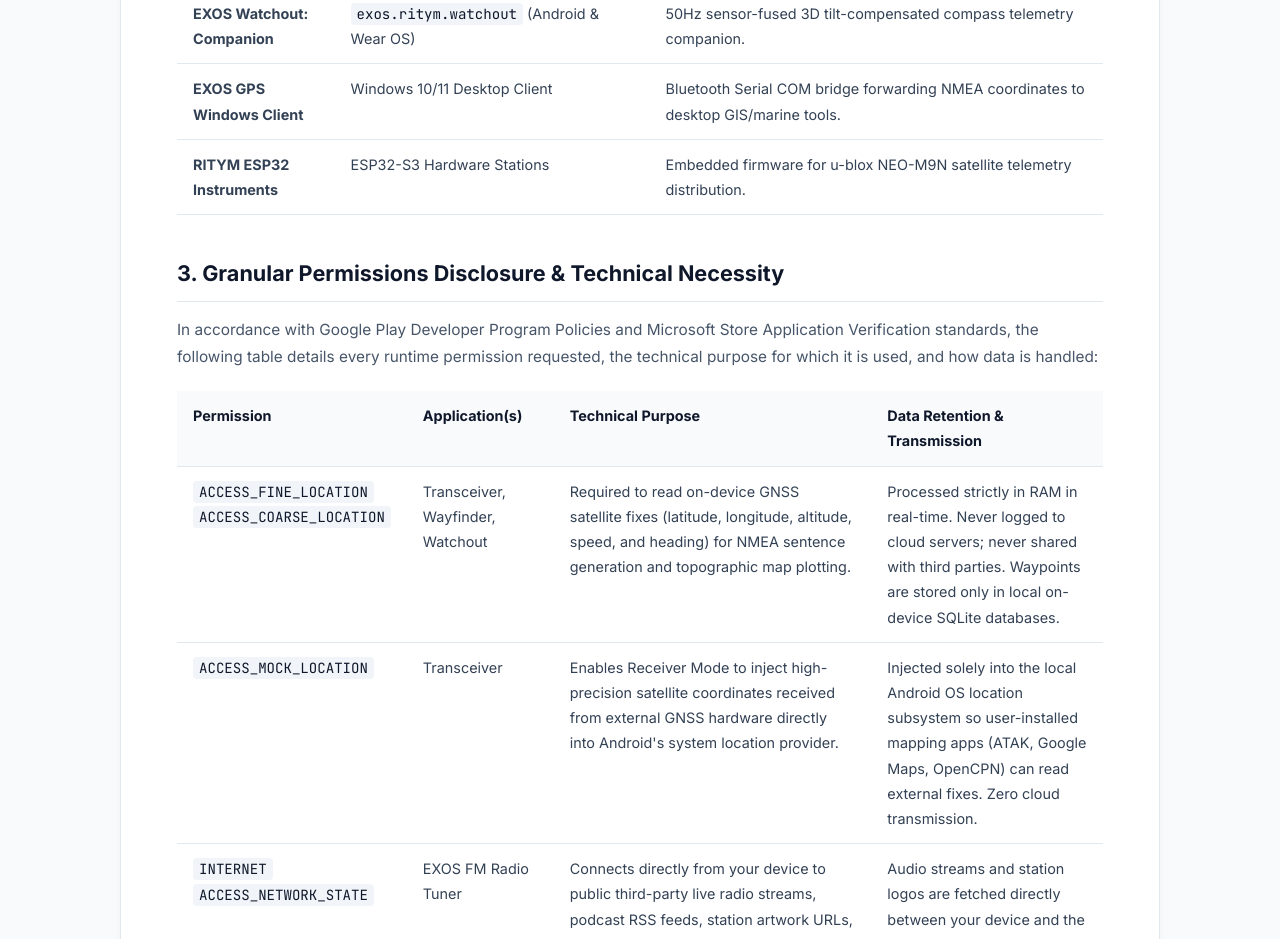
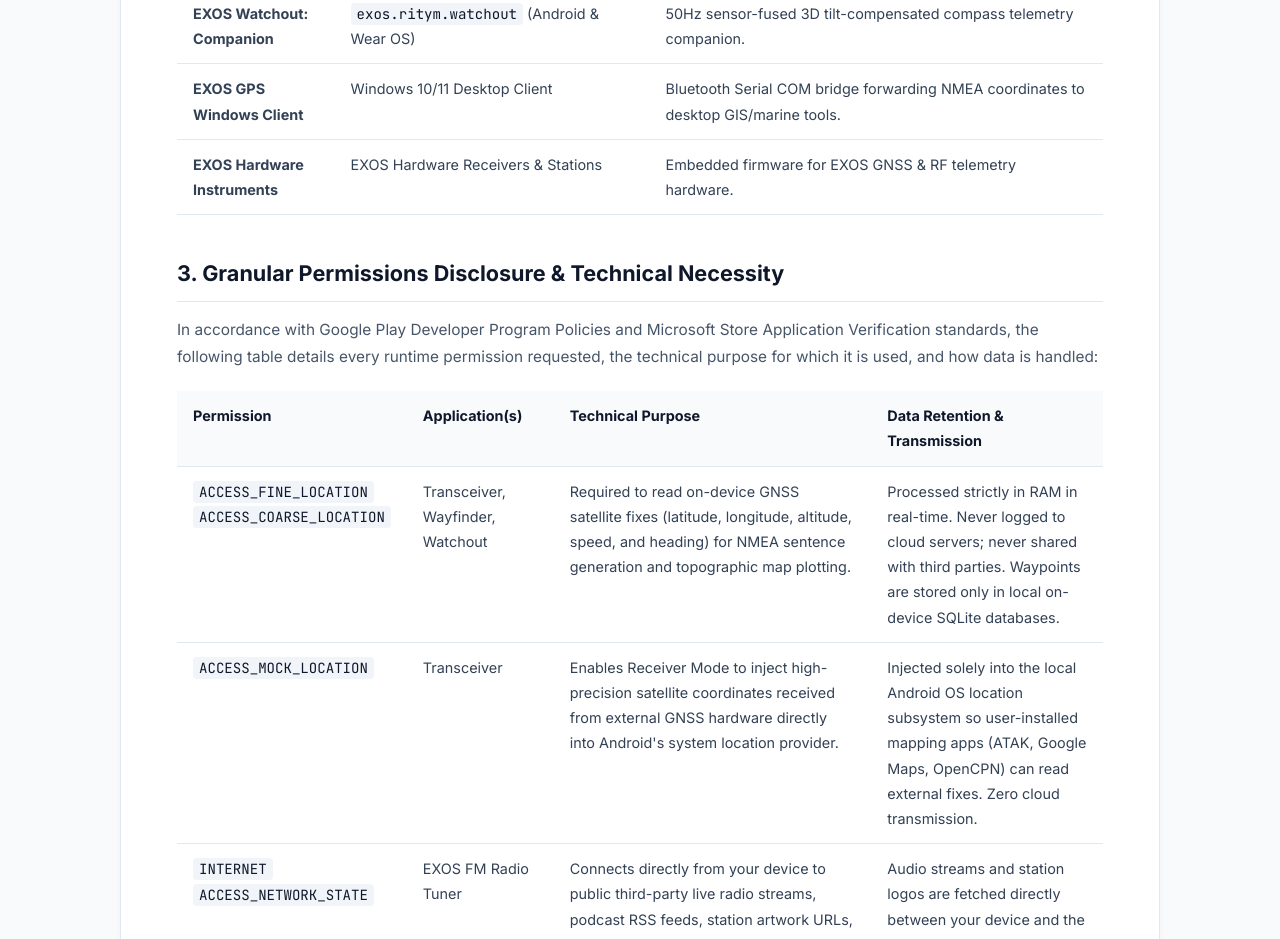
Before and after one commit to exosgps/exosgps.github.io, a plain HTML site: page privacy-policy.html in a window 1280 px wide. Shown: the part 1407-2346 px from the top of the page. Drawn offline with Linux system fonts and the light colour scheme.

Commit message:
docs(privacy): remove internal chipset names from hardware row

```diff
--- a/privacy-policy.html
+++ b/privacy-policy.html
@@ -151,9 +151,9 @@
             <td>Bluetooth Serial COM bridge forwarding NMEA coordinates to desktop GIS/marine tools.</td>
           </tr>
           <tr>
-            <td><strong>RITYM ESP32 Instruments</strong></td>
-            <td>ESP32-S3 Hardware Stations</td>
-            <td>Embedded firmware for u-blox NEO-M9N satellite telemetry distribution.</td>
+            <td><strong>EXOS Hardware Instruments</strong></td>
+            <td>EXOS Hardware Receivers &amp; Stations</td>
+            <td>Embedded firmware for EXOS GNSS &amp; RF telemetry hardware.</td>
           </tr>
         </tbody>
       </table>
```
Also changed, not shown: privacy.html (+3 -3 lines).
